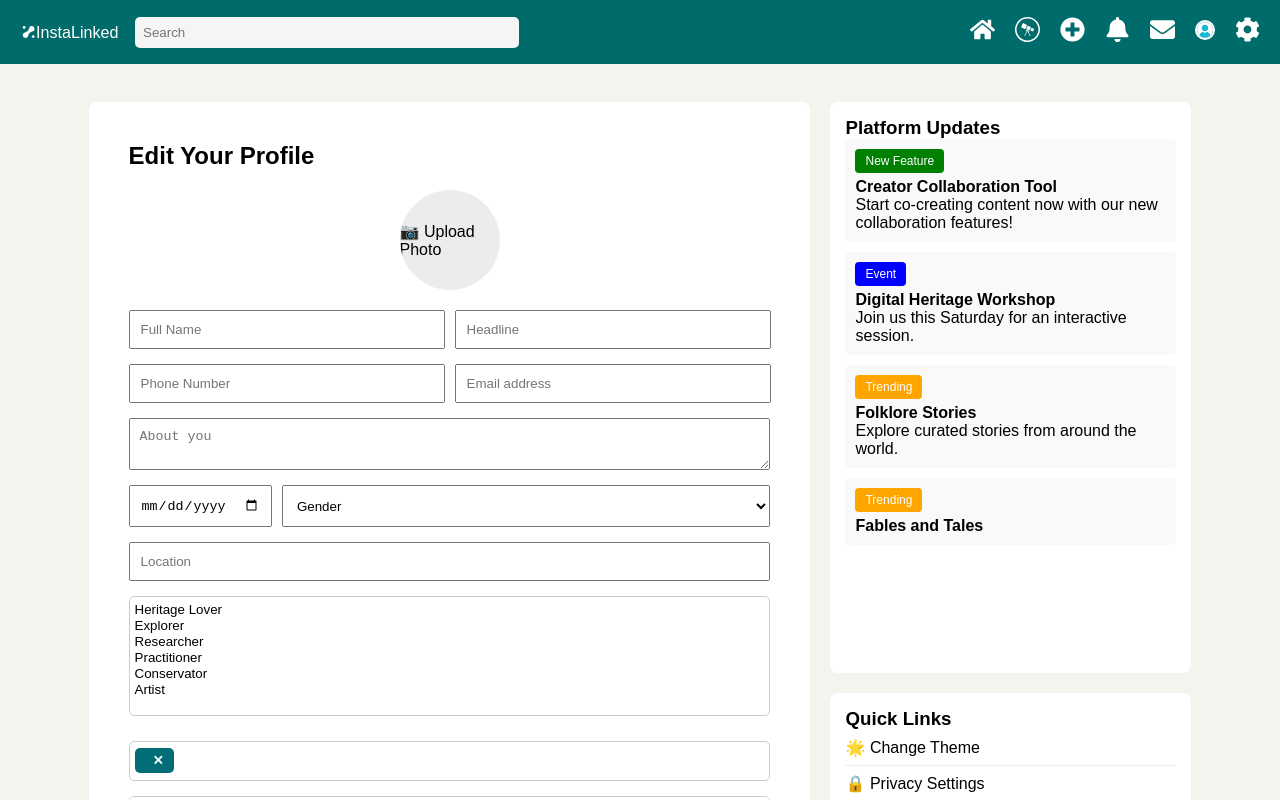
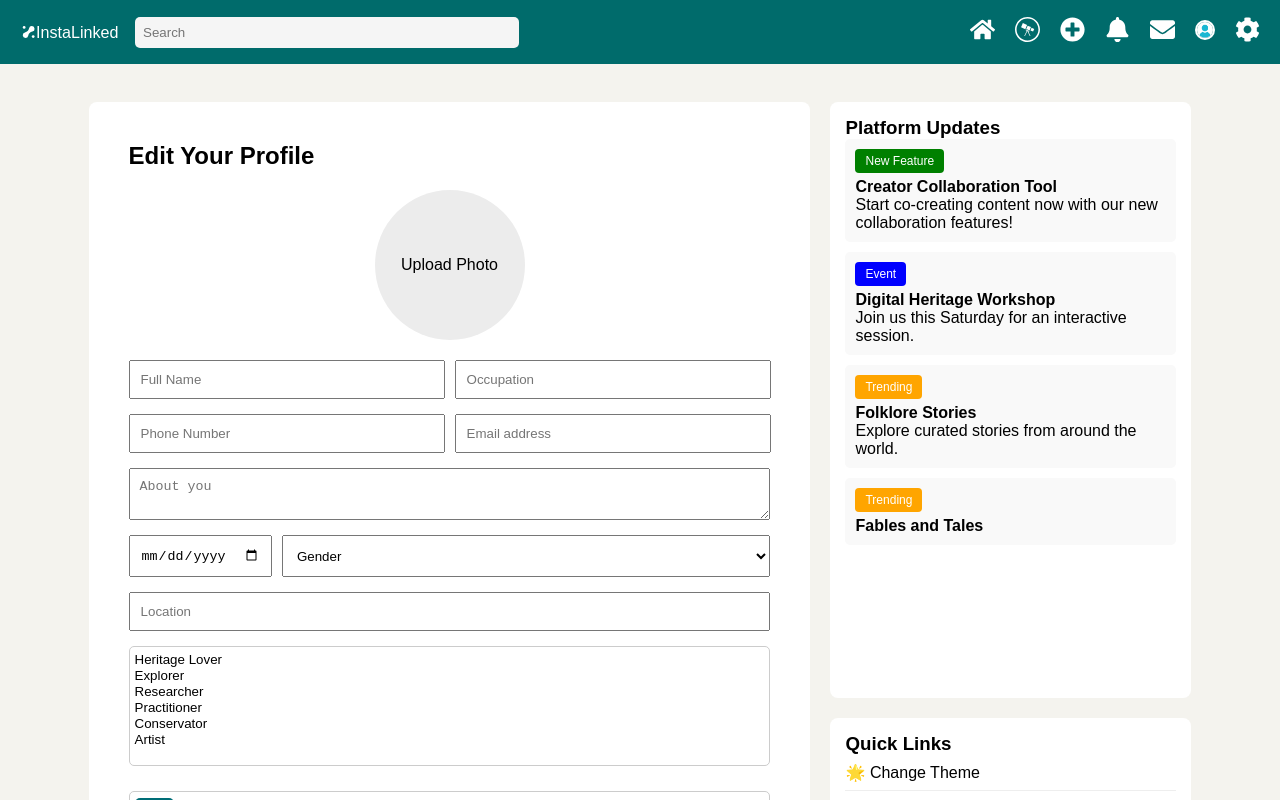
Before and after one commit to Mariiyaa/InstaLinked, a React (Create React App) app in the folder frontend/: page /create-profile in a window 1280 px wide. Shown: the top 800 px of the page. Built offline with nearby package versions, Linux system fonts and the light colour scheme.

Commit message:
'19/02/25'

```diff
--- a/frontend/src/components/CreateProfile.js
+++ b/frontend/src/components/CreateProfile.js
@@ -100,7 +100,7 @@ const ProfileEdit = () => {
     {userProfile.profileImage ? (
       <ProfileImage src={userProfile.profileImage} alt="Profile Preview" />
     ) : (
-      "📷 Upload Photo"
+      <p style={{textAlign:"center"}}> Upload Photo</p>
     )}
   </Label>
 </ProfilePhoto>
@@ -116,7 +116,7 @@ const ProfileEdit = () => {
                 />
                 <Input
                   type="text"
-                  placeholder="Headline"
+                  placeholder="Occupation"
                   value={userProfile.occupation}
                   onChange={(e) => setUserProfile({ ...userProfile, occupation: e.target.value })}
 
@@ -451,8 +451,8 @@ const ProfilePhoto = styled.div`
 const Label = styled.label`
   background: #ececec;
   border-radius: 50%;
-  height: 100px;
-  width: 100px;
+  height: 150px;
+  width: 150px;
   cursor: pointer;
   display: flex;
   align-items: center;
```
